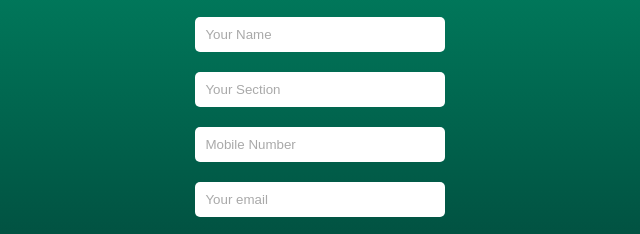
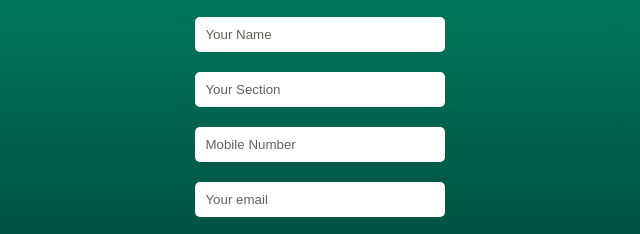
Before and after one commit to aakash-sre/contact-form, a plain HTML site: page index.html in a window 1280 px wide. Shown: the part 231-465 px from the top of the page, 142-782 px from the left. Drawn offline with Linux system fonts and the light colour scheme.

Commit message:
fisrt commite

```diff
--- a/style.css
+++ b/style.css
@@ -48,7 +48,7 @@ body{
   outline: #fd7e14;
   border-radius: 5px;
   padding-left:10px;
-  color: rgb(175, 172, 172);
+  color: rgb(0, 0, 0);
   font-weight: 500;
 }
 
@@ -76,7 +76,7 @@ body{
 }
 
 .input-1::placeholder{
-  color: #a9a9a9;
+  color: #645f5f;
 }
 
 @media (max-width:800) {
```
